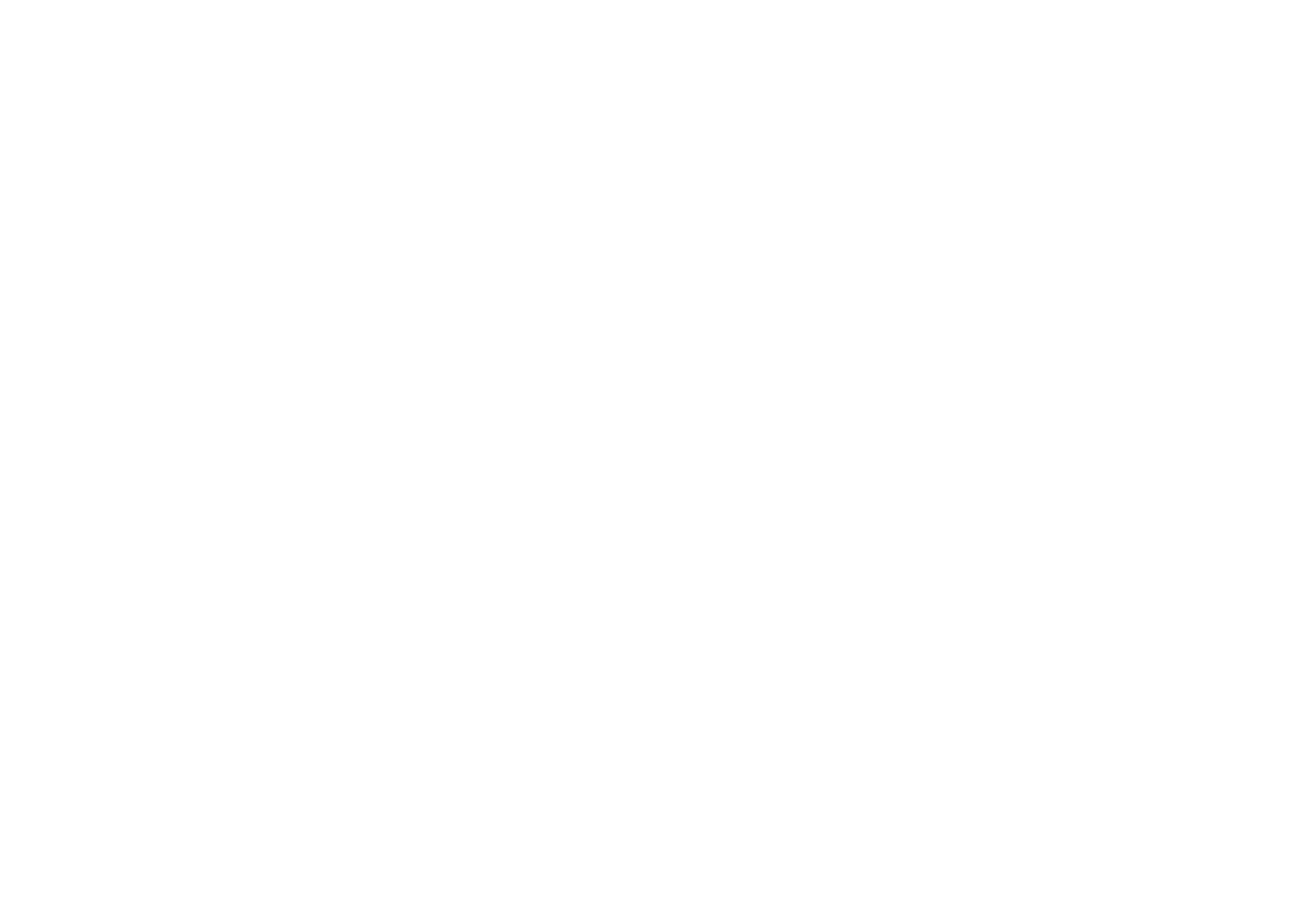
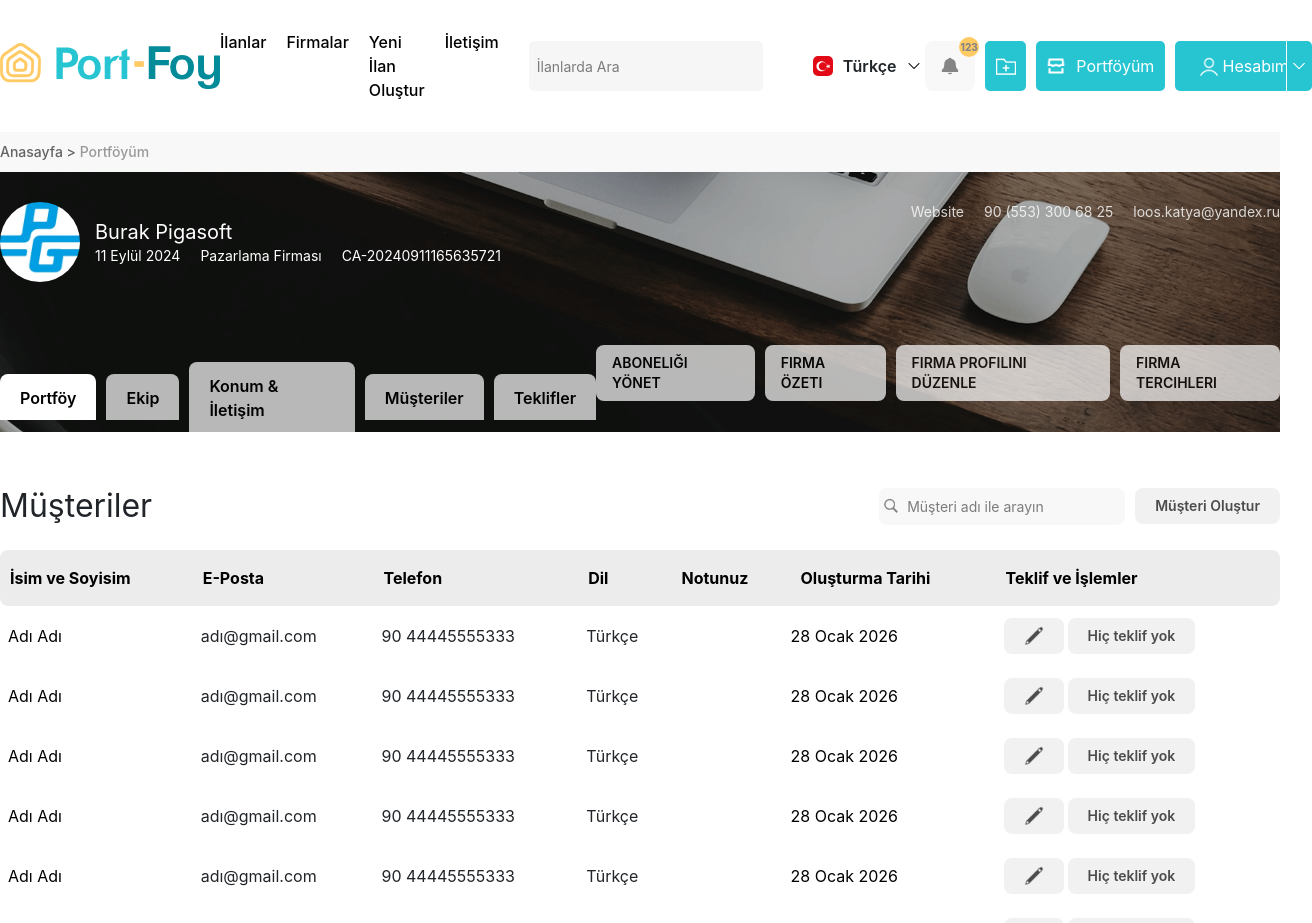
Before and after one commit to melihkostk/portfoy, a React (Vite) app: page /company/customers in a window 1280 px wide. Before the commit this address had no page. Shown: the top 923 px of the page, 1312 px wide, since content can reach past the window. Before the commit the page ends 800 px from the top, so only its background shows below. Built offline with nearby package versions, Linux system fonts and the light colour scheme.

Commit message:
Customers page added

```diff
--- a/src/App.jsx
+++ b/src/App.jsx
@@ -27,6 +27,7 @@
 import { Company } from "./pages/Company";
 import { Team } from "./pages/Team"
 import { Location } from "./pages/Location";
+import { Customers } from "./pages/Customers";
 
 function App() {
 
@@ -61,6 +62,7 @@
         <Route path="/company" element={<Company />} />
         <Route path="/company/team" element={<Team />} />
         <Route path="/company/contacts" element={<Location />} />
+        <Route path="/company/customers" element={<Customers />} />
       </Routes>
     </BrowserRouter>
 
--- a/src/components/CompanyHeader.jsx
+++ b/src/components/CompanyHeader.jsx
@@ -52,7 +52,7 @@
                             <Link to={"/company/contacts"}>Konum & İletişim</Link>
                         </li>
                         <li className="bg-[#ffffffb3] font-semibold rounded-t-lg text-black pt-3 pb-2.5 px-5 cursor-pointer hover:bg-white transition-colors duration-300 ease-in-out">
-                            Müşteriler
+                            <Link to={"/company/customers"}>Müşteriler</Link>
                         </li>
                         <li className="bg-[#ffffffb3] font-semibold rounded-t-lg text-black pt-3 pb-2.5 px-5 cursor-pointer hover:bg-white transition-colors duration-300 ease-in-out">
                             Teklifler
--- /dev/null
+++ b/src/components/CustomerCard.jsx
@@ -0,0 +1,30 @@
+import pencil from "../assets/pencil.png"
+
+export function CustomerCard(){
+    return(
+        <tr>
+            <td className="py-3 px-2 overflow-hidden text-ellipsis whitespace-nowrap max-w-[30ch] truncate">Adı Adı</td>
+            <td className="py-3 px-2 text-[#212529] text-base">adı@gmail.com</td>
+            <td className="py-3 px-2 text-[#212529] text-base">
+                90 44445555333
+            </td>
+            <td className="py-3 px-2 text-[#212529] text-base">
+                Türkçe
+            </td>
+            <td>
+
+            </td>
+           <td>
+                28 Ocak 2026
+           </td>
+           <td className="flex items-center gap-1 py-3 px-2">
+                <button className="bg-[#f1f1f1] py-2 px-5 rounded-lg cursor-pointer hover:bg-[#c3c3c3] transition-colors duration-300 ease-in-out">
+                    <img className="w-5 h-5" src={pencil} alt="" />
+                </button>
+                <div className="bg-[#f1f1f1] py-2 px-5 rounded-lg text-sm text-[#4b4b4b] font-semibold cursor-pointer hover:bg-[#c3c3c3] transition-colors duration-300 ease-in-out">
+                    Hiç teklif yok
+                </div>
+           </td>
+        </tr>
+    )
+}
--- /dev/null
+++ b/src/pages/Customers.jsx
@@ -0,0 +1,63 @@
+import { Header } from "../components/Header"
+import { CompanyHeader } from "../components/CompanyHeader"
+import graySearch from "../assets/gray-search.png"
+import { CustomerCard } from "../components/CustomerCard"
+import { AppLinks } from "../components/AppLinks"
+import { Footer } from "../components/Footer"
+
+export function Customers() {
+    return (
+        <div className='flex flex-col items-center font-sf'>
+            <Header />
+            <div className="w-full bg-[#f8f8f8] flex justify-center py-2.5">
+                <div className="w-full max-w-350">
+                    <p className="text-sm text-[#636363] font-medium">Anasayfa {">"} <span className="text-[#9a9898]"> Portföyüm</span></p>
+                </div>
+            </div>
+            <CompanyHeader />
+            <div className="w-full max-w-350 mt-12.5">
+                <div className="flex justify-between items-center mb-5">
+                    <h2 className="text-[#212529] text-[32px]">Müşteriler</h2>
+                    <div className="flex items-center gap-2.5">
+                        <div className="flex items-center relative">
+                            <img className="w-4 h-4 absolute left-1" src={graySearch} alt="" />
+                            <input className="text-sm bg-[#f8f8f8] pl-7 rounded-lg h-9.25 placeholder:text-sm" type="text" placeholder="Müşteri adı ile arayın" />
+                        </div>
+                        <a className="text-[#4b4b4b] bg-[#f1f1f1] text-sm py-2 px-5 font-semibold rounded-lg hover:bg-[#c3c3c3] transition-colors duration-300 ease-in-out cursor-pointer" href="">Müşteri Oluştur</a>
+                    </div>
+                </div>
+                <div>
+                    <table className="w-full">
+                        <thead>
+                            <tr>
+                                <th className="text-start bg-[#ececec] py-4 px-2.5 rounded-l-lg">İsim ve Soyisim</th>
+                                <th className="text-start bg-[#ececec] py-4 px-2.5">E-Posta</th>
+                                <th className="text-start bg-[#ececec] py-4 px-2.5">Telefon</th>
+                                <th className="text-start bg-[#ececec] py-4 px-2.5">Dil</th>
+                                <th className="text-start bg-[#ececec] py-4 px-2.5">Notunuz</th>
+                                <th className="text-start bg-[#ececec] py-4 px-2.5">Oluşturma Tarihi</th>
+                                <th className="text-start bg-[#ececec] py-4 px-2.5 rounded-r-lg">Teklif ve İşlemler</th>
+                            </tr>
+                        </thead>
+                        <tbody>
+                            <CustomerCard />
+                            <CustomerCard />
+                            <CustomerCard />
+                            <CustomerCard />
+                            <CustomerCard />
+                            <CustomerCard />
+                        </tbody>
+                    </table>
+                </div>
+            </div>
+            <div className='w-full mt-40 mb-30'>
+                <div className='w-full mx-auto max-w-350 flex flex-col items-center justify-center bg-[#f7f6fb]'>
+                    <AppLinks />
+                </div>
+            </div>
+            <div className='w-full'>
+                <Footer />
+            </div>
+        </div>
+    )
+}
```
Also changed, not shown: src/assets/gray-search.png (added).
